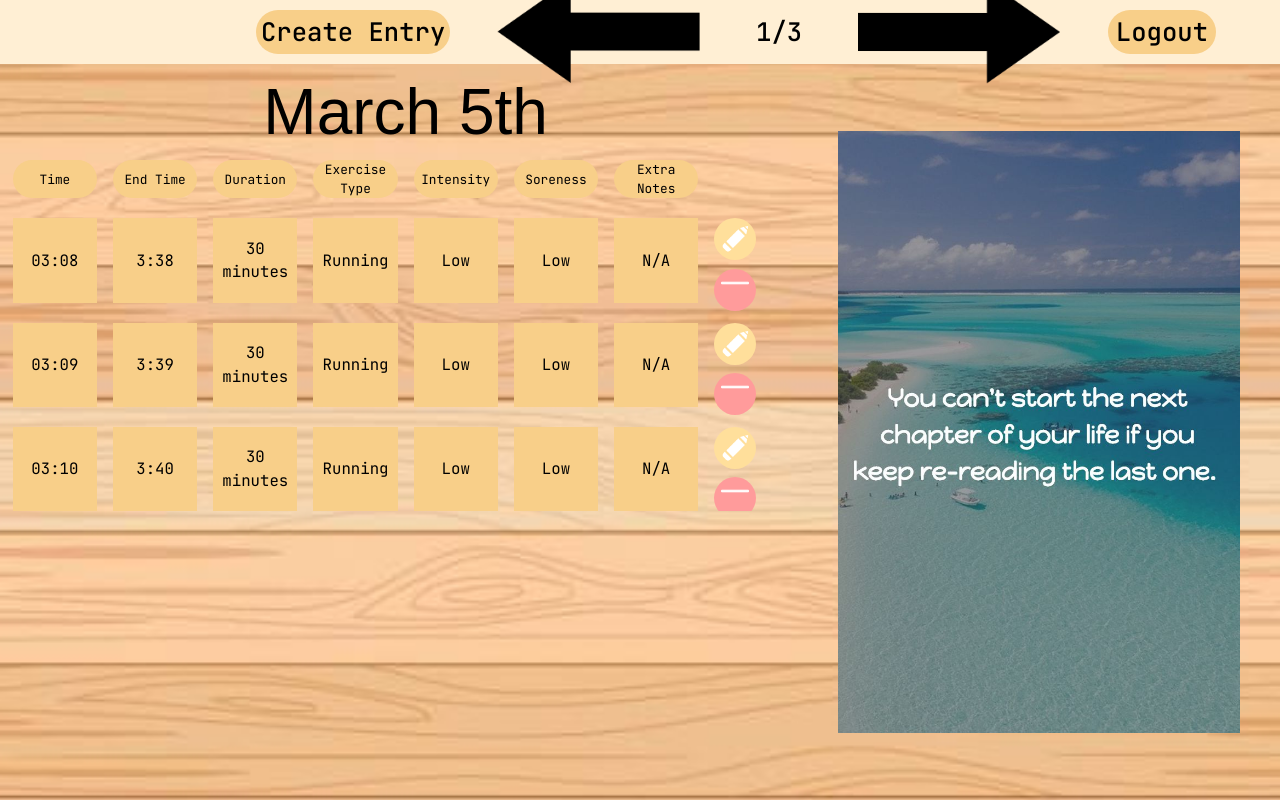
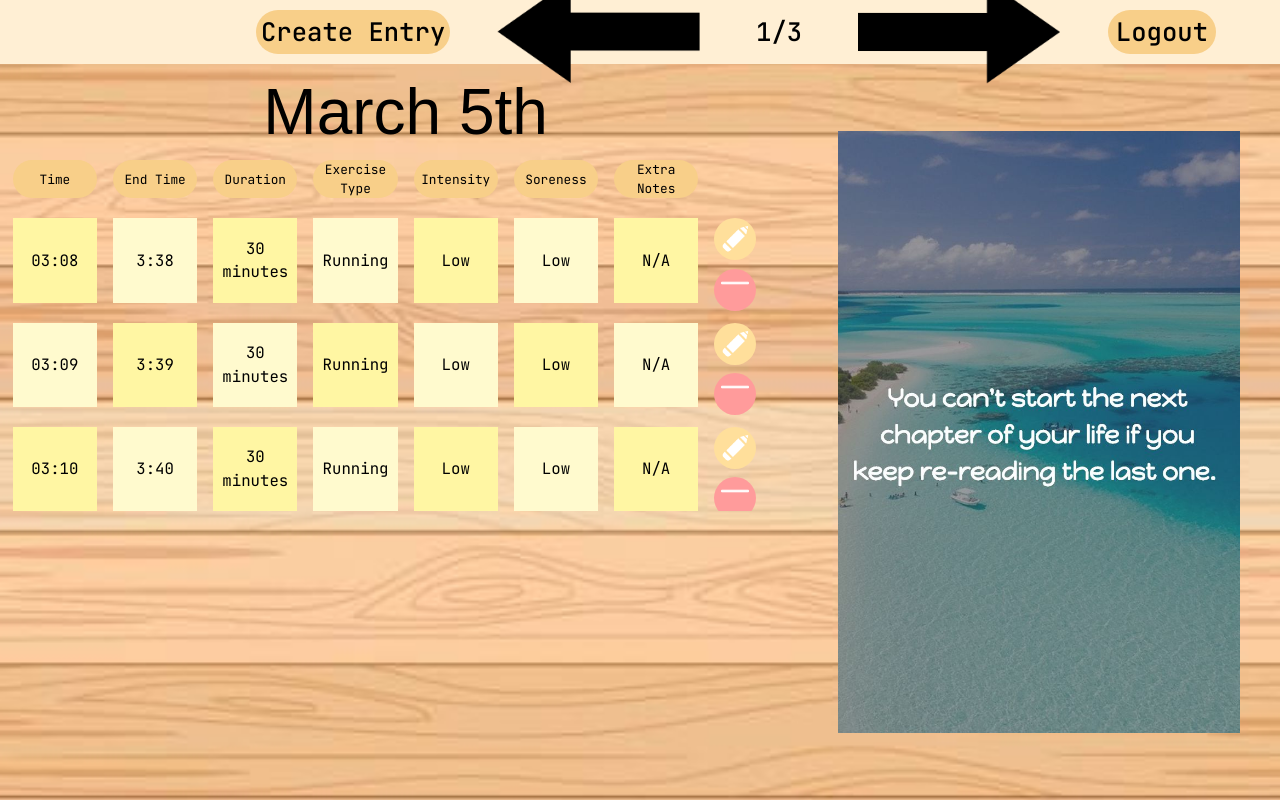
Before and after one commit to joshthibault308-cyber/Personal-Tracker, a Next.js app in the folder personal-tracker/: page / in a window 1280 px wide. Built offline with nearby package versions, Linux system fonts and the light colour scheme; a web font is replaced by a local one.

Commit message:
Added interchanging colors for entry rows

```diff
--- a/personal-tracker/app/EntryBlock.js
+++ b/personal-tracker/app/EntryBlock.js
@@ -1,8 +1,8 @@
 import { jetBrains_Mono } from '@/app/layout'
-export default function Entry({ Text }) {
+export default function Entry({ Text, Background }) {
     return (
             <div
-                className="flex items-center justify-center text-center bg-[#F8CF89] text-[#000000] text-[2cqw]">
+                className={`flex items-center justify-center text-center ${Background} text-[#000000] text-[2cqw]`}>
                 {Text}
             </div>
     )
--- a/personal-tracker/app/EntryList.tsx
+++ b/personal-tracker/app/EntryList.tsx
@@ -35,8 +35,8 @@ export default function EntryList({entries, setEntries, handledeleteButton}: Ent
     return (
         <>
             {
-                entries.map((entry) => (
-                    <Entry key={entry.keyNumber} Text1={entry.Text1} Text2={entry.Text2} Text3={entry.Text3} Text4={entry.Text4} Text5={entry.Text5} Text6={entry.Text6} keyNumber={entry.keyNumber} deleteFunction={handledeleteButton} />
+                entries.map((entry, index) => (
+                    <Entry key={entry.keyNumber} Text1={entry.Text1} Text2={entry.Text2} Text3={entry.Text3} Text4={entry.Text4} Text5={entry.Text5} Text6={entry.Text6} rowNumber={index} keyNumber={entry.keyNumber} deleteFunction={handledeleteButton} />
                 ))
             }
         </>
--- a/personal-tracker/app/NewEntries.js
+++ b/personal-tracker/app/NewEntries.js
@@ -1,23 +1,32 @@
 import Image from "next/image";
 import EntryBlock from "./EntryBlock";
 import { jetBrains_Mono, aBeeZee, zilla_Slab } from '@/app/layout'
-export default function Entry({ Text1, Text2, Text3, Text4, Text5, Text6, keyNumber, deleteFunction }) {
+import { useState, useEffect } from "react";
+
+export default function Entry({ Text1, Text2, Text3, Text4, Text5, Text6, rowNumber, keyNumber, deleteFunction }) {
+
   if (Text1) {
     const date = new Date("2026-01-01T" + Text1 + ":00Z");
-  const milDate = (date.setMinutes(date.getMinutes()) + (Text2.replace(/\D/g,"") * 60 * 1000)).toString();
+    const milDate = (date.setMinutes(date.getMinutes()) + (Text2.replace(/\D/g, "") * 60 * 1000)).toString();
     const hours = Math.floor((milDate / (1000 * 60 * 60)) % 24);
     const minutes = Math.floor((milDate / (1000 * 60)) % 60);
+
+    const colorPair1 = { background1: 'bg-[#FFFACE]', background2: 'bg-[#FFF6A3]' };
+    const colorPair2 = { background1: 'bg-[#FFF6A3]', background2: 'bg-[#FFFACE]' };
+
+    const backgroundOdd = (rowNumber % 2 === 1) ? colorPair1.background1 : colorPair2.background1;
+    const backgroundEven = (rowNumber % 2 === 1) ? colorPair1.background2 : colorPair2.background2;
 
     return (
       <div className={`${jetBrains_Mono.className} grid grid-flow-col auto-cols-fr gap-4 [container-type:inline-size]`}>
 
-      <EntryBlock Text={Text1} />
-      <EntryBlock Text={hours + ":" + minutes} />
-      <EntryBlock Text={Text2} />
-      <EntryBlock Text={Text3} />
-      <EntryBlock Text={Text4} />
-      <EntryBlock Text={Text5} />
-      <EntryBlock Text={Text6} />
+        <EntryBlock Text={Text1} Background={backgroundOdd} />
+        <EntryBlock Text={hours + ":" + minutes} Background={backgroundEven} />
+        <EntryBlock Text={Text2} Background={backgroundOdd} />
+        <EntryBlock Text={Text3} Background={backgroundEven} />
+        <EntryBlock Text={Text4} Background={backgroundOdd} />
+        <EntryBlock Text={Text5} Background={backgroundEven} />
+        <EntryBlock Text={Text6} Background={backgroundOdd} />
 
         <div className="grid gap-[10%]">
           <a className="w-1/2 aspect-square rounded-full bg-[#FFDF9B]"
```
Lines whose indentation alone changed are shown as unchanged.
